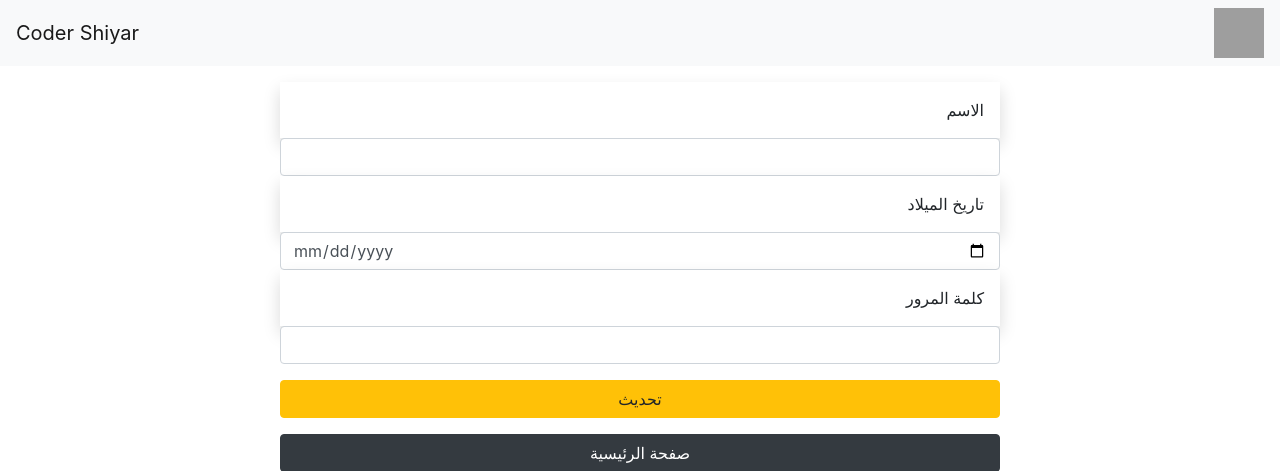
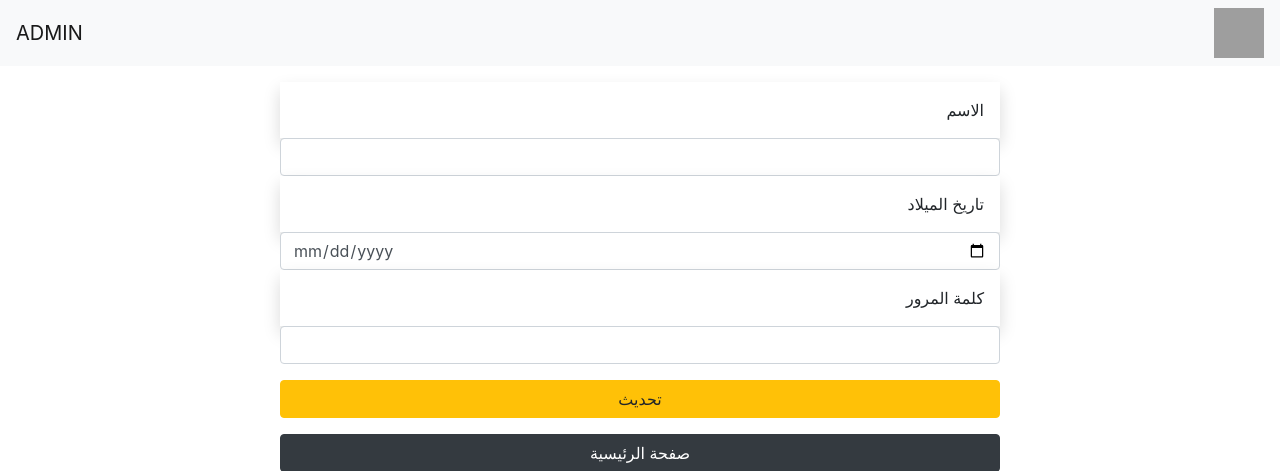
Before and after one commit to islam121212/graduation-project, a PHP site: page /project/profile.php in a window 1280 px wide. Shown: the top 471 px of the page. Run offline with PHP 8.4, Linux system fonts and the light colour scheme; the visitor is signed in with stand-in values (Sample User, id 1); grey boxes are pictures that could not be loaded.

Commit message:
Update profile.php

```diff
--- a/admin/profile.php
+++ b/admin/profile.php
@@ -13,7 +13,7 @@
 <nav class="navbar navbar-light bg-light">
 
 <a class="navbar-brand" href="#">
-  Coder Shiyar
+  ADMIN
 </a>
 
 <img src="../img/logo.jpg" width="50" height="50" class="d-inline-block align-top" alt="" loading="lazy">
```
